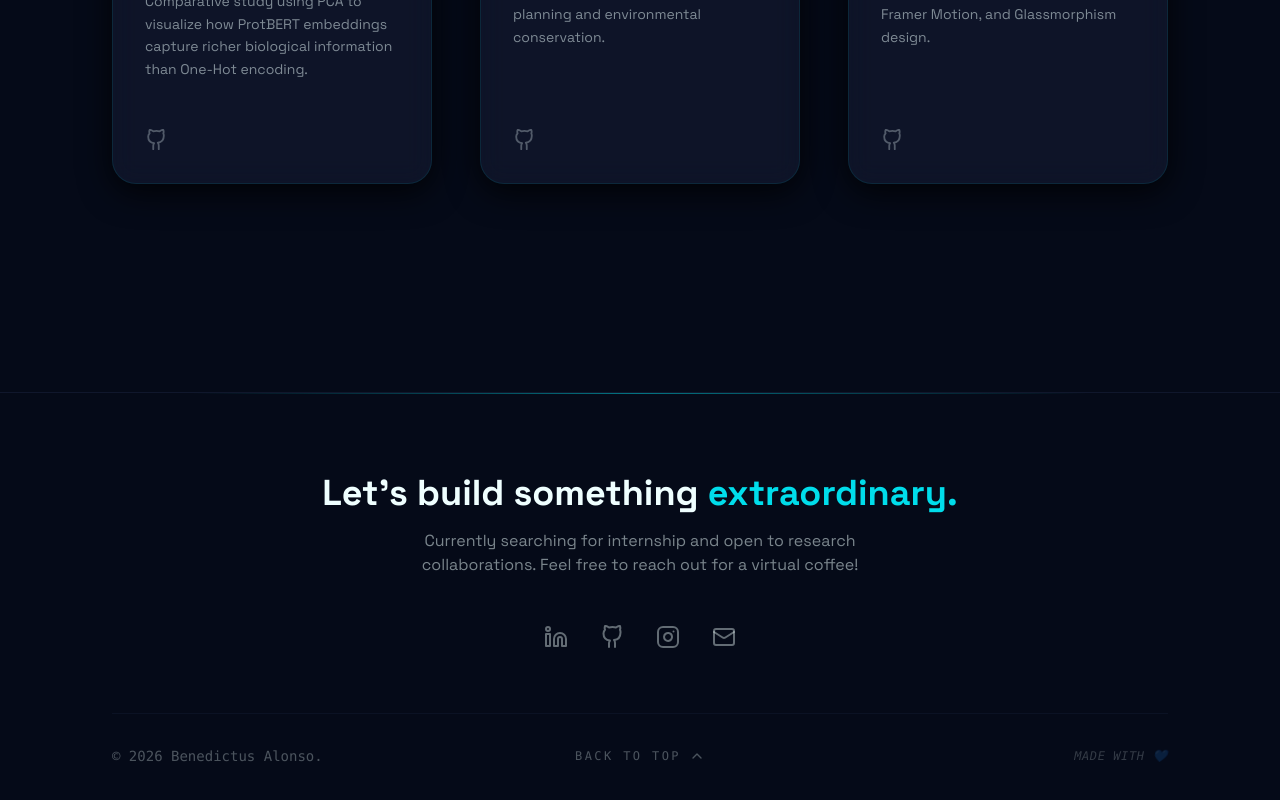
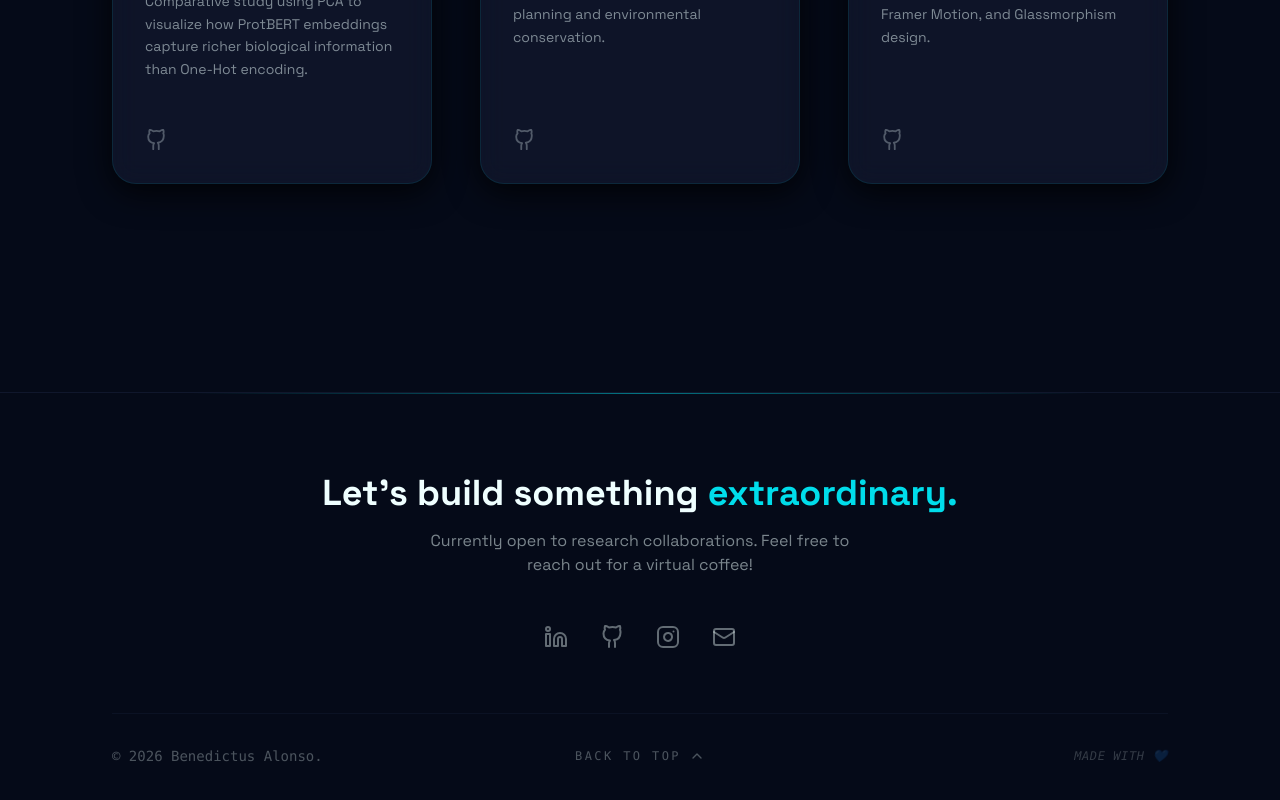
Before and after one commit to KeepDr/DLN-Portofolio, a Next.js app: page / in a window 1280 px wide. Shown: the part 7964-8764 px from the top of the page. Built offline with nearby package versions, Linux system fonts and the light colour scheme.

Commit message:
Footer update

```diff
--- a/components/Footer.tsx
+++ b/components/Footer.tsx
@@ -37,7 +37,7 @@ export default function Footer() {
         >
           <h3 className="text-3xl md:text-4xl font-bold text-ocean-100 mb-4">Let's build something <span className="text-ocean-400">extraordinary.</span></h3>
           <p className="text-ocean-100/50 max-w-md mx-auto">
-            Currently searching for internship and open to research collaborations.
+            Currently open to research collaborations.
             Feel free to reach out for a virtual coffee!
           </p>
         </motion.div>
```
